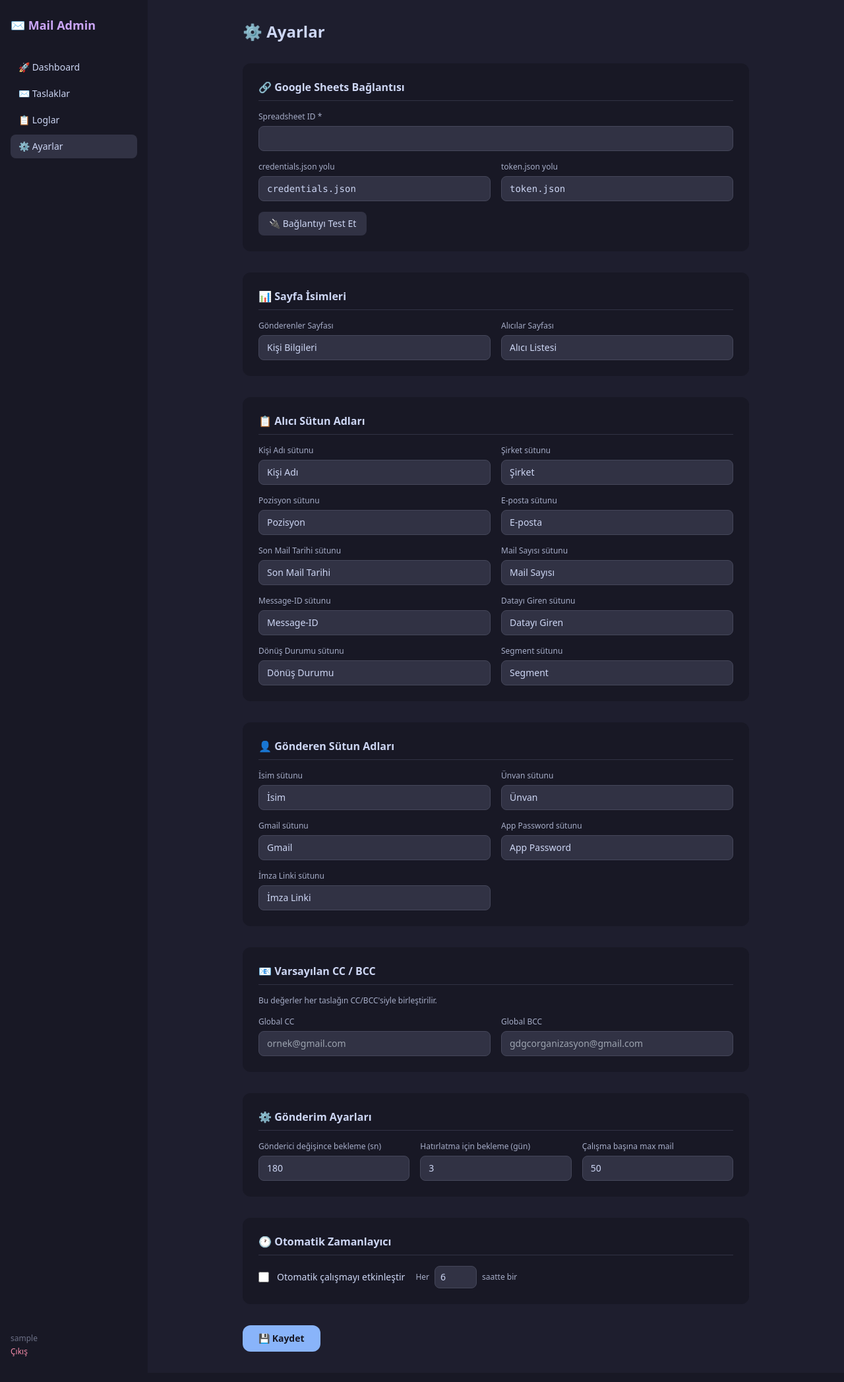
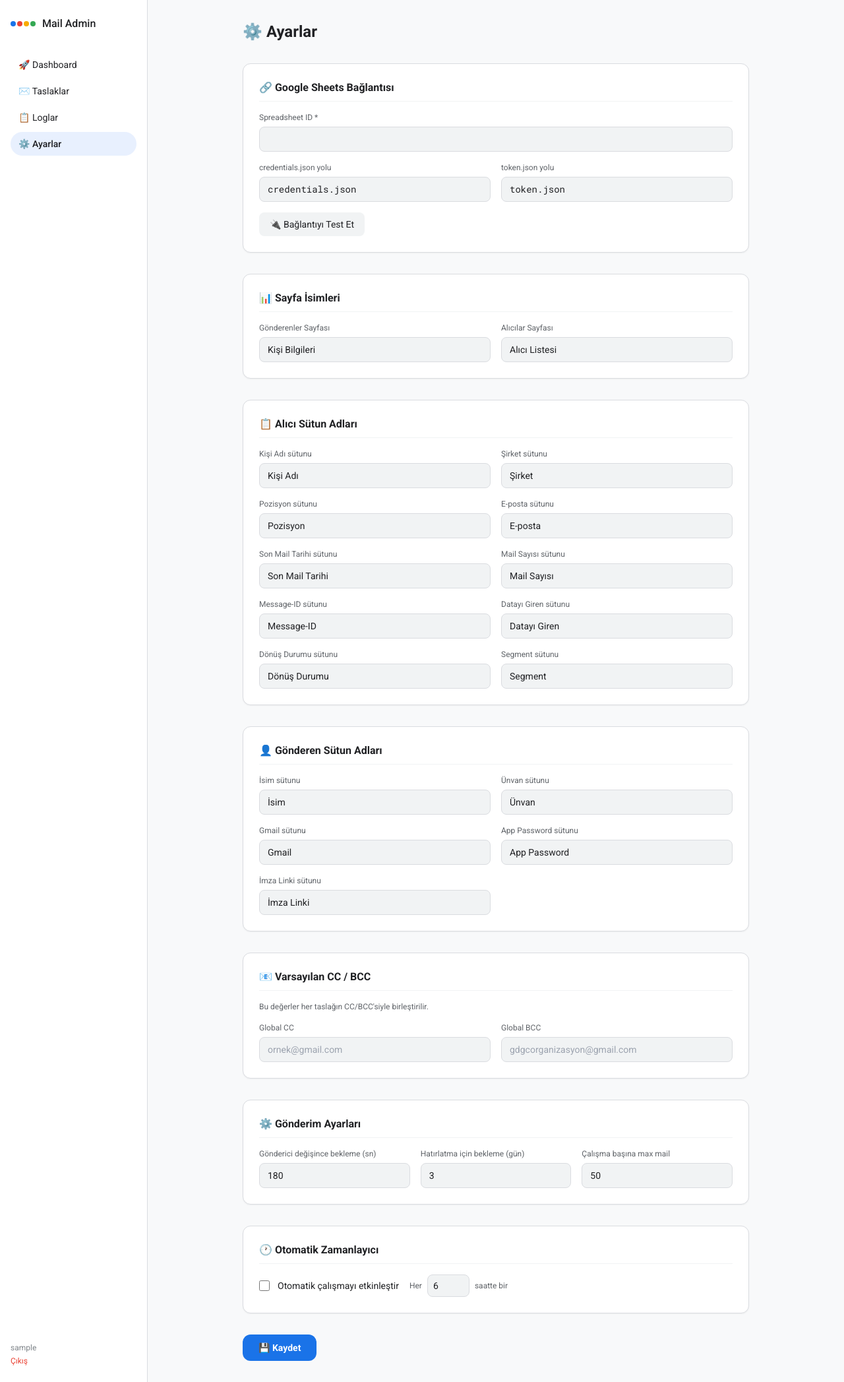
Before and after one commit to gdgiucerrahpasa/mail_otomasyon, a FastAPI app: page /settings in a window 1280 px wide. Shown: the whole page at 66% size. Before the commit the page ends 2056 px from the top, so only its background shows below. Run offline with FastAPI, Linux system fonts and the light colour scheme; the visitor is signed in with stand-in values (Sample User, id 1); some libraries are stand-ins or nearby versions.

Commit message:
Restyle UI with Google/GDG-inspired light theme

```diff
--- a/app/routes/dashboard.py
+++ b/app/routes/dashboard.py
@@ -1,3 +1,5 @@
+from datetime import timedelta
+
 from fastapi import APIRouter, Request, Depends
 from fastapi.responses import RedirectResponse, HTMLResponse
 from fastapi.templating import Jinja2Templates
@@ -11,6 +13,7 @@ from app.models import Run, LogEntry
 
 router = APIRouter()
 templates = Jinja2Templates(directory="app/templates")
+templates.env.filters["tr_dt"] = lambda dt: dt + timedelta(hours=3)
 
 
 @router.get("/")
--- a/app/routes/logs.py
+++ b/app/routes/logs.py
@@ -1,3 +1,5 @@
+from datetime import timedelta
+
 from fastapi import APIRouter, Request, Depends
 from fastapi.templating import Jinja2Templates
 from sqlalchemy.orm import Session
@@ -8,6 +10,7 @@ from app.models import Run, LogEntry
 
 router = APIRouter(prefix="/logs")
 templates = Jinja2Templates(directory="app/templates")
+templates.env.filters["tr_dt"] = lambda dt: dt + timedelta(hours=3)
 
 PAGE_SIZE = 200
 
--- a/app/templates/base.html
+++ b/app/templates/base.html
@@ -4,30 +4,37 @@
   <meta charset="UTF-8">
   <meta name="viewport" content="width=device-width, initial-scale=1.0">
   <title>{% block title %}GDG Mail Otomasyon{% endblock %}</title>
+  <link rel="preconnect" href="https://fonts.googleapis.com">
+  <link rel="preconnect" href="https://fonts.gstatic.com" crossorigin>
+  <link href="https://fonts.googleapis.com/css2?family=Roboto:wght@400;500;700&family=Roboto+Mono:wght@400;500&display=swap" rel="stylesheet">
   <script src="https://cdn.tailwindcss.com"></script>
   <script>
     tailwind.config = {
       darkMode: 'class',
       theme: {
         extend: {
+          fontFamily: {
+            sans: ['"Google Sans"', 'Roboto', 'Arial', 'sans-serif'],
+            mono: ['"Roboto Mono"', 'monospace'],
+          },
           colors: {
-            base:     '#1e1e2e',
-            mantle:   '#181825',
-            crust:    '#11111b',
-            surface0: '#313244',
-            surface1: '#45475a',
-            overlay0: '#6c7086',
-            subtext0: '#a6adc8',
-            text:     '#cdd6f4',
-            lavender: '#b4befe',
-            blue:     '#89b4fa',
-            sapphire: '#74c7ec',
-            teal:     '#94e2d5',
-            green:    '#a6e3a1',
-            yellow:   '#f9e2af',
-            peach:    '#fab387',
-            red:      '#f38ba8',
-            mauve:    '#cba6f7',
+            base:     '#f8f9fa',
+            mantle:   '#ffffff',
+            crust:    '#f1f3f4',
+            surface0: '#f1f3f4',
+            surface1: '#dadce0',
+            overlay0: '#80868b',
+            subtext0: '#5f6368',
+            text:     '#202124',
+            lavender: '#1a73e8',
+            blue:     '#1a73e8',
+            sapphire: '#e8f0fe',
+            teal:     '#12b5cb',
+            green:    '#34a853',
+            yellow:   '#f9ab00',
+            peach:    '#fa903e',
+            red:      '#ea4335',
+            mauve:    '#1a73e8',
           }
         }
       }
@@ -35,45 +42,51 @@
   </script>
   <script src="https://unpkg.com/htmx.org@1.9.12" defer></script>
   <style>
-    body { background-color: #1e1e2e; color: #cdd6f4; }
-    ::-webkit-scrollbar { width: 6px; height: 6px; }
-    ::-webkit-scrollbar-track { background: #181825; }
-    ::-webkit-scrollbar-thumb { background: #45475a; border-radius: 3px; }
-    .log-ok   { color: #a6e3a1; }
-    .log-err  { color: #f38ba8; }
-    .log-warn { color: #f9e2af; }
-    .log-info { color: #89b4fa; }
+    body { background-color: #f8f9fa; color: #202124; font-family: 'Google Sans', Roboto, Arial, sans-serif; }
+    ::-webkit-scrollbar { width: 8px; height: 8px; }
+    ::-webkit-scrollbar-track { background: #f8f9fa; }
+    ::-webkit-scrollbar-thumb { background: #dadce0; border-radius: 4px; }
+    .log-ok   { color: #1e8e3e; }
+    .log-err  { color: #d93025; }
+    .log-warn { color: #b06000; }
+    .log-info { color: #1a73e8; }
   </style>
 </head>
 <body class="min-h-screen flex">
 
   <!-- Sidebar -->
-  <nav class="w-56 min-h-screen bg-mantle flex flex-col py-6 px-4 shrink-0">
-    <div class="mb-8">
-      <span class="text-mauve font-bold text-lg">✉️ Mail Admin</span>
+  <nav class="w-56 min-h-screen bg-mantle border-r border-surface1 flex flex-col py-6 px-4 shrink-0">
+    <div class="mb-8 flex items-center gap-2.5">
+      <span class="flex gap-0.5 shrink-0">
+        <span class="w-2 h-2 rounded-full bg-blue"></span>
+        <span class="w-2 h-2 rounded-full bg-red"></span>
+        <span class="w-2 h-2 rounded-full bg-yellow"></span>
+        <span class="w-2 h-2 rounded-full bg-green"></span>
+      </span>
+      <span class="text-text font-medium text-base">Mail Admin</span>
     </div>
     <ul class="space-y-1 flex-1">
       <li>
-        <a href="/" class="flex items-center gap-2 px-3 py-2 rounded-lg hover:bg-surface0 transition text-text text-sm
-          {% if request.url.path == '/' %}bg-surface0 text-lavender{% endif %}">
+        <a href="/" class="flex items-center gap-2 px-3 py-2 rounded-full hover:bg-surface0 transition text-text text-sm
+          {% if request.url.path == '/' %}bg-sapphire text-lavender font-medium{% endif %}">
           🚀 Dashboard
         </a>
       </li>
       <li>
-        <a href="/drafts" class="flex items-center gap-2 px-3 py-2 rounded-lg hover:bg-surface0 transition text-text text-sm
-          {% if '/drafts' in request.url.path %}bg-surface0 text-lavender{% endif %}">
+        <a href="/drafts" class="flex items-center gap-2 px-3 py-2 rounded-full hover:bg-surface0 transition text-text text-sm
+          {% if '/drafts' in request.url.path %}bg-sapphire text-lavender font-medium{% endif %}">
           ✉️ Taslaklar
         </a>
       </li>
       <li>
-        <a href="/logs" class="flex items-center gap-2 px-3 py-2 rounded-lg hover:bg-surface0 transition text-text text-sm
-          {% if '/logs' in request.url.path %}bg-surface0 text-lavender{% endif %}">
+        <a href="/logs" class="flex items-center gap-2 px-3 py-2 rounded-full hover:bg-surface0 transition text-text text-sm
+          {% if '/logs' in request.url.path %}bg-sapphire text-lavender font-medium{% endif %}">
           📋 Loglar
         </a>
       </li>
       <li>
-        <a href="/settings" class="flex items-center gap-2 px-3 py-2 rounded-lg hover:bg-surface0 transition text-text text-sm
-          {% if '/settings' in request.url.path %}bg-surface0 text-lavender{% endif %}">
+        <a href="/settings" class="flex items-center gap-2 px-3 py-2 rounded-full hover:bg-surface0 transition text-text text-sm
+          {% if '/settings' in request.url.path %}bg-sapphire text-lavender font-medium{% endif %}">
           ⚙️ Ayarlar
         </a>
       </li>
--- a/app/templates/drafts/list.html
+++ b/app/templates/drafts/list.html
@@ -24,7 +24,7 @@
   {% set slugs = drafts | map(attribute='slug') | unique | list %}
   {% for slug in slugs %}
   {% set slug_drafts = drafts | selectattr('slug', 'equalto', slug) | list %}
-  <div class="bg-mantle rounded-xl overflow-hidden">
+  <div class="bg-mantle rounded-xl overflow-hidden shadow-sm border border-surface1">
     <div class="px-5 py-3 bg-surface0 flex items-center gap-2">
       <span class="text-mauve font-mono text-sm font-bold">{{ slug }}</span>
       <span class="text-overlay0 text-xs">({{ slug_drafts | length }} taslak)</span>
@@ -61,7 +61,7 @@
   {% endfor %}
 
   {% else %}
-  <div class="bg-mantle rounded-xl p-10 text-center">
+  <div class="bg-mantle rounded-xl p-10 text-center shadow-sm border border-surface1">
     <p class="text-overlay0 text-sm mb-4">Henüz taslak yok.</p>
     <a href="/drafts/new" class="text-blue hover:underline text-sm">İlk taslağı oluştur →</a>
   </div>
--- a/app/templates/logs.html
+++ b/app/templates/logs.html
@@ -15,7 +15,7 @@
         <option value="0">Tümü</option>
         {% for run in runs %}
         <option value="{{ run.id }}" {% if filter_run == run.id %}selected{% endif %}>
-          Run #{{ run.id }} — {{ run.started_at.strftime('%d.%m %H:%M') }} ({{ run.status }})
+          Run #{{ run.id }} — {{ (run.started_at | tr_dt).strftime('%d.%m %H:%M') }} ({{ run.status }})
         </option>
         {% endfor %}
       </select>
@@ -41,14 +41,14 @@
   </form>
 
   <!-- Log table -->
-  <div class="bg-mantle rounded-xl overflow-hidden">
+  <div class="bg-mantle rounded-xl overflow-hidden shadow-sm border border-surface1">
     <div class="font-mono text-xs divide-y divide-surface0">
       {% for entry in entries %}
       <div class="flex gap-4 px-5 py-2 hover:bg-surface0 transition
         {% if entry.level == 'ERROR' %}log-err
         {% elif entry.level == 'WARNING' %}log-warn
         {% else %}log-info{% endif %}">
-        <span class="text-overlay0 shrink-0 w-32">{{ entry.timestamp.strftime('%d.%m %H:%M:%S') }}</span>
+        <span class="text-overlay0 shrink-0 w-32">{{ (entry.timestamp | tr_dt).strftime('%d.%m %H:%M:%S') }}</span>
         <span class="shrink-0 w-20">
           {% if entry.run_id %}
           <a href="/logs?run_id={{ entry.run_id }}" class="hover:underline">#{{ entry.run_id }}</a>
--- a/app/templates/partials/run_status.html
+++ b/app/templates/partials/run_status.html
@@ -5,7 +5,7 @@
   {% elif entry.level == 'INFO' %}log-info
   {% else %}text-text{% endif %}"
   hx-swap-oob="beforeend:#live-log">
-  <span class="text-overlay0">{{ entry.timestamp.strftime('%H:%M:%S') }}</span>
+  <span class="text-overlay0">{{ (entry.timestamp | tr_dt).strftime('%H:%M:%S') }}</span>
   {{ entry.message }}
 </div>
 {% endfor %}
--- a/app/templates/settings.html
+++ b/app/templates/settings.html
@@ -15,7 +15,7 @@
   <form method="post" action="/settings" class="space-y-8">
 
     <!-- Google Sheets -->
-    <section class="bg-mantle rounded-xl p-6 space-y-4">
+    <section class="bg-mantle rounded-xl p-6 space-y-4 shadow-sm border border-surface1">
       <h2 class="text-base font-semibold text-text border-b border-surface0 pb-2">🔗 Google Sheets Bağlantısı</h2>
       <div>
         <label class="block text-xs text-subtext0 mb-1.5">Spreadsheet ID *</label>
@@ -46,7 +46,7 @@
     </section>
 
     <!-- Sheet Names -->
-    <section class="bg-mantle rounded-xl p-6 space-y-4">
+    <section class="bg-mantle rounded-xl p-6 space-y-4 shadow-sm border border-surface1">
       <h2 class="text-base font-semibold text-text border-b border-surface0 pb-2">📊 Sayfa İsimleri</h2>
       <div class="grid grid-cols-2 gap-4">
         <div>
@@ -63,7 +63,7 @@
     </section>
 
     <!-- Recipient Columns -->
-    <section class="bg-mantle rounded-xl p-6 space-y-4">
+    <section class="bg-mantle rounded-xl p-6 space-y-4 shadow-sm border border-surface1">
       <h2 class="text-base font-semibold text-text border-b border-surface0 pb-2">📋 Alıcı Sütun Adları</h2>
       <div class="grid grid-cols-2 gap-4">
         {% set rec_cols = [
@@ -89,7 +89,7 @@
     </section>
 
     <!-- Sender Columns -->
-    <section class="bg-mantle rounded-xl p-6 space-y-4">
+    <section class="bg-mantle rounded-xl p-6 space-y-4 shadow-sm border border-surface1">
       <h2 class="text-base font-semibold text-text border-b border-surface0 pb-2">👤 Gönderen Sütun Adları</h2>
       <div class="grid grid-cols-2 gap-4">
         {% set snd_cols = [
@@ -110,7 +110,7 @@
     </section>
 
     <!-- Email Defaults -->
-    <section class="bg-mantle rounded-xl p-6 space-y-4">
+    <section class="bg-mantle rounded-xl p-6 space-y-4 shadow-sm border border-surface1">
       <h2 class="text-base font-semibold text-text border-b border-surface0 pb-2">📧 Varsayılan CC / BCC</h2>
       <p class="text-xs text-subtext0">Bu değerler her taslağın CC/BCC'siyle birleştirilir.</p>
       <div class="grid grid-cols-2 gap-4">
@@ -130,7 +130,7 @@
     </section>
 
     <!-- Send Settings -->
-    <section class="bg-mantle rounded-xl p-6 space-y-4">
+    <section class="bg-mantle rounded-xl p-6 space-y-4 shadow-sm border border-surface1">
       <h2 class="text-base font-semibold text-text border-b border-surface0 pb-2">⚙️ Gönderim Ayarları</h2>
       <div class="grid grid-cols-3 gap-4">
         <div>
@@ -152,7 +152,7 @@
     </section>
 
     <!-- Scheduler -->
-    <section class="bg-mantle rounded-xl p-6 space-y-4">
+    <section class="bg-mantle rounded-xl p-6 space-y-4 shadow-sm border border-surface1">
       <h2 class="text-base font-semibold text-text border-b border-surface0 pb-2">🕐 Otomatik Zamanlayıcı</h2>
       <div class="flex items-center gap-4">
         <label class="flex items-center gap-3 cursor-pointer">
```
Also changed, not shown: app/static/style.css (+4 -4 lines), app/templates/dashboard.html (+5 -5 lines), app/templates/login.html (+13 -7 lines).
